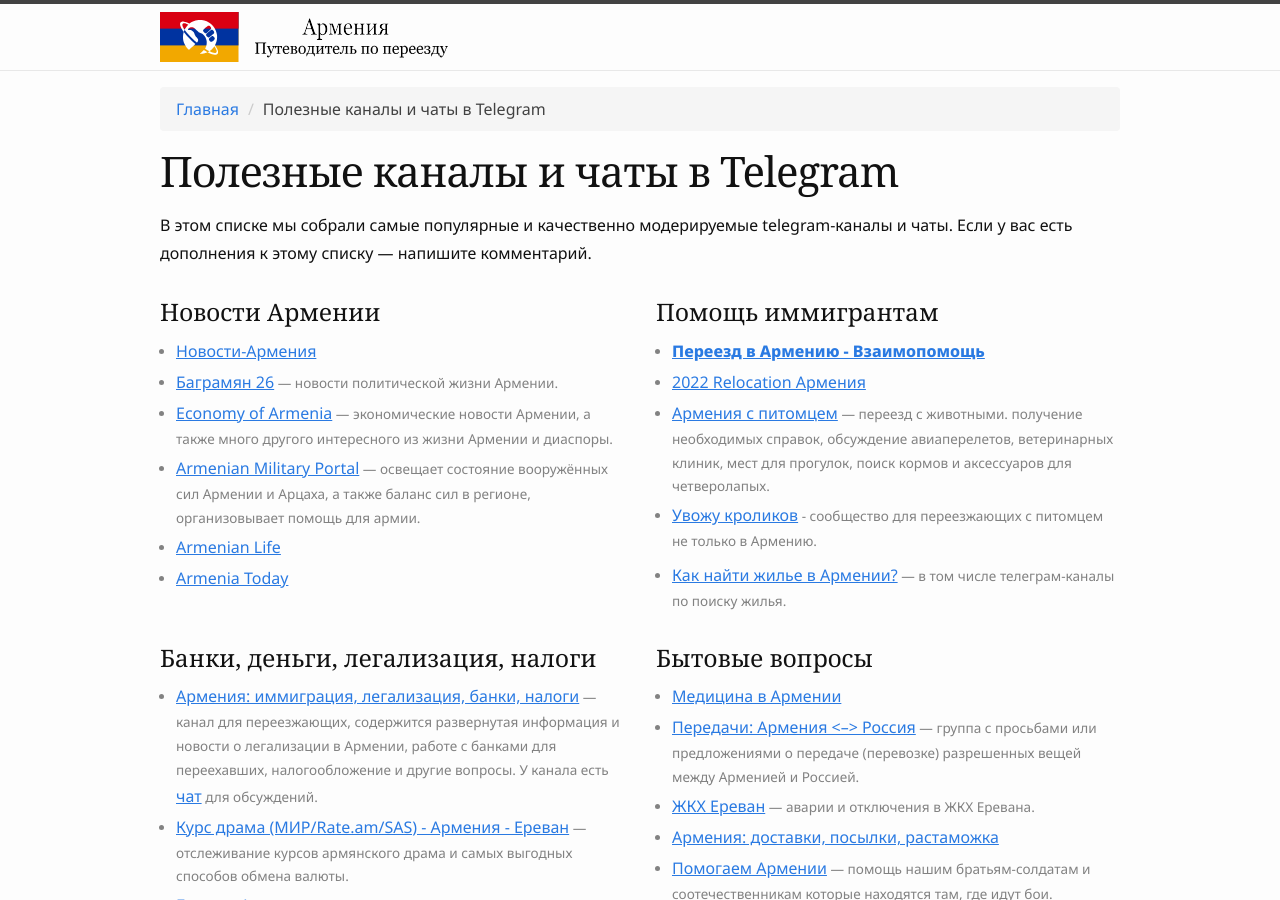
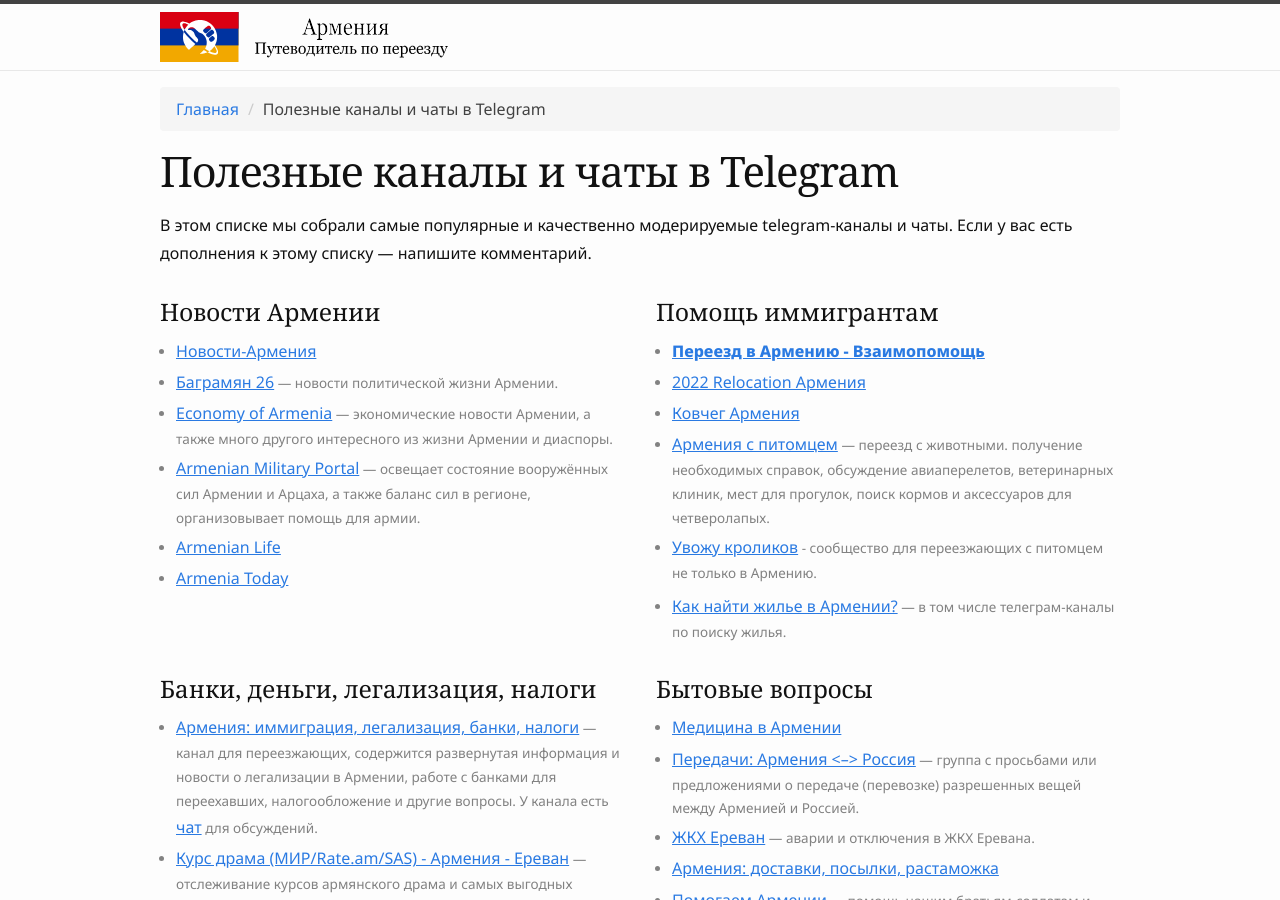
Before and after one commit to haywiki/haywiki.github.io, a Jekyll site: the page built from telegram-groups.md, in a window 1280 px wide and 900 px high. Built offline with Jekyll 4.4.1, drawn with Linux system fonts in a browser that asks for light colours; a script that is not in the unit is left out.

Commit message:
добавлена ссылка на ковчег.армения

```diff
--- a/telegram-groups.md
+++ b/telegram-groups.md
@@ -26,6 +26,7 @@
 
 - **[Переезд в Армению - Взаимопомощь](https://t.me/+szFNNJqf1J42Zjhi)**
 - [2022 Relocation Армения](https://t.me/armrelo2022)
+- [Ковчег Армения](https://t.me/+C8I5SyknObsyZTky)
 - [Армения с питомцем](https://t.me/armenia_pets) — переезд с животными. получение необходимых справок, обсуждение авиаперелетов, ветеринарных клиник, мест для прогулок, поиск кормов и аксессуаров для четверолапых.
 - [Увожу кроликов](https://t.me/+Cm_ikyupPDQ4ZDdi) - сообщество для переезжающих с питомцем не только в Армению.
 
```
